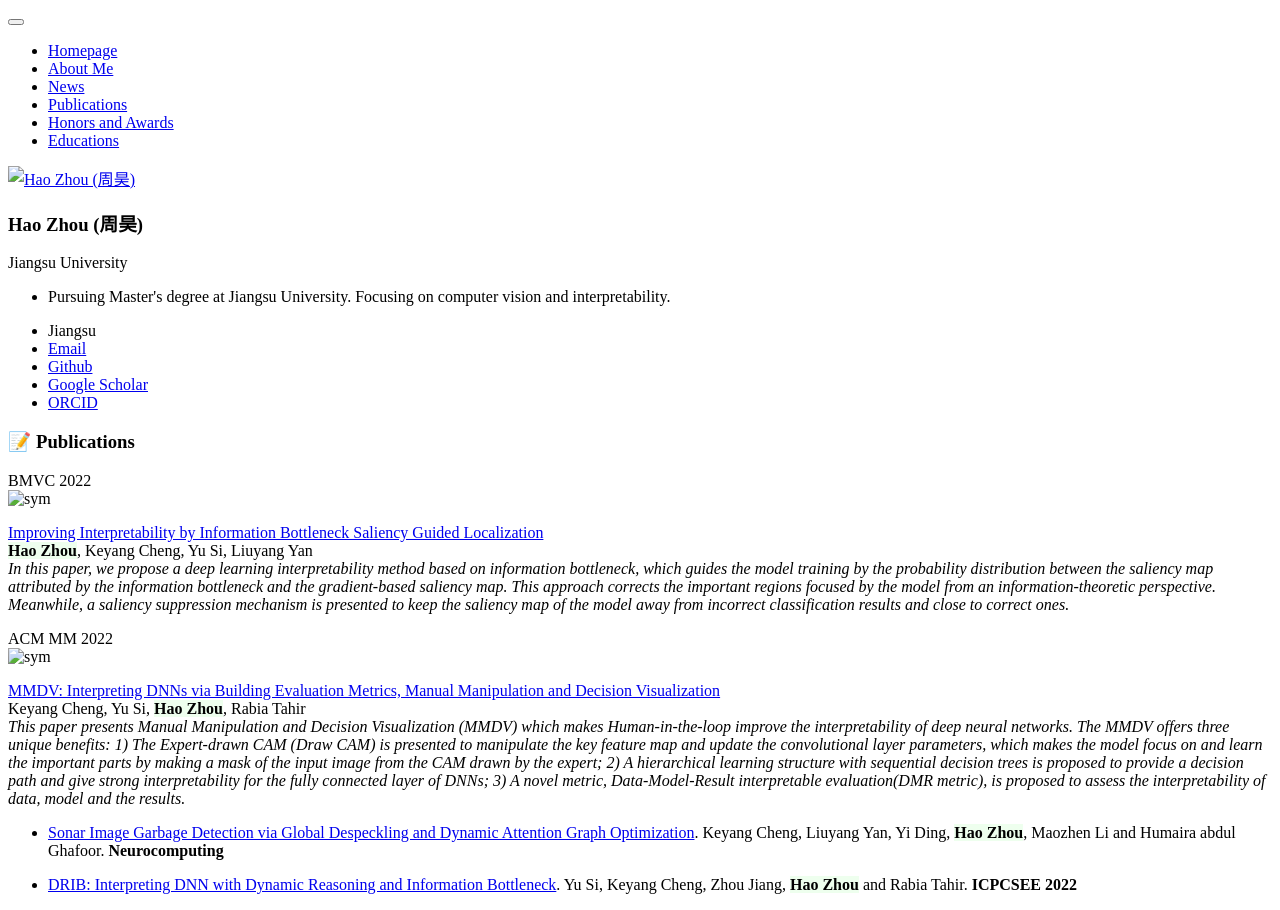
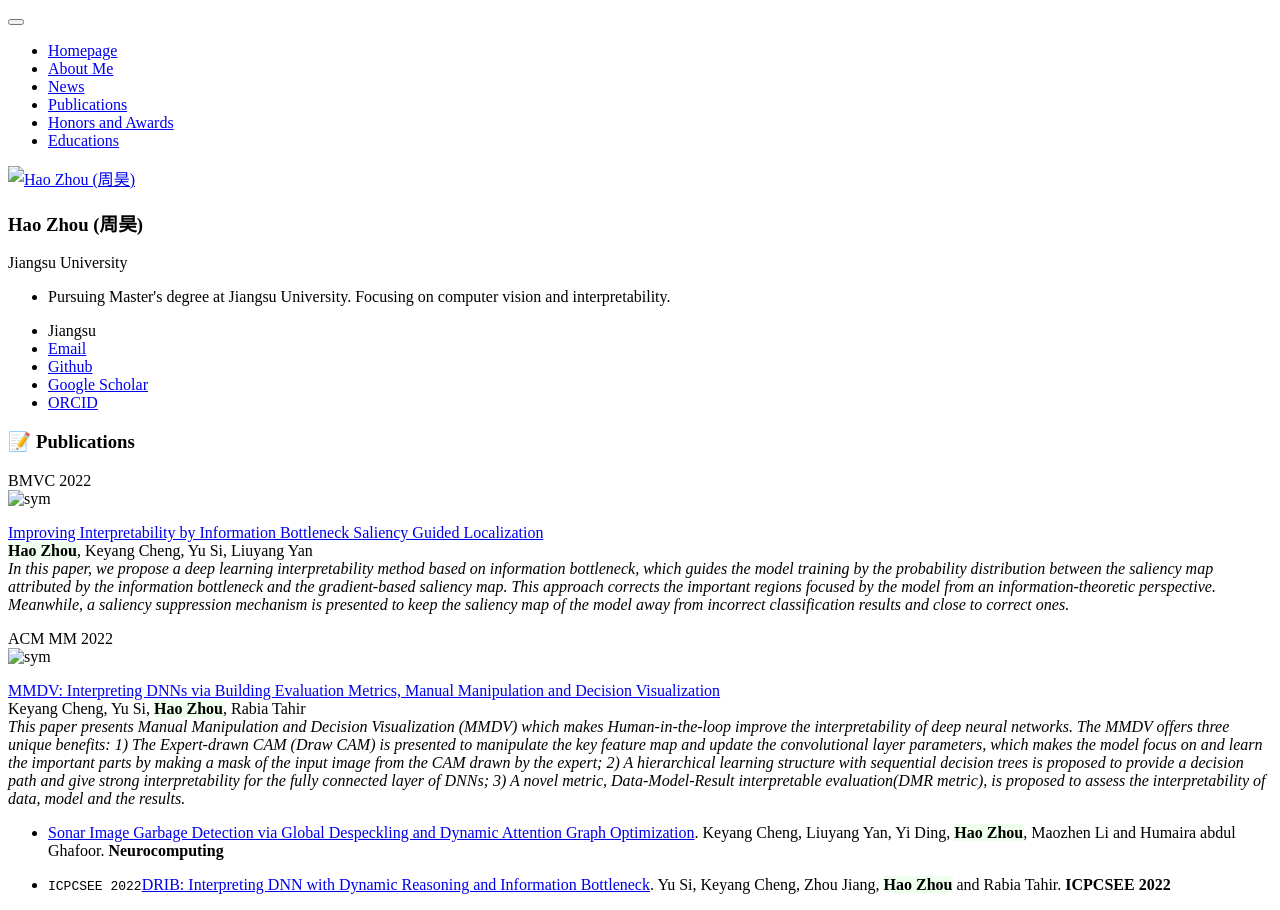
Before and after one commit to iamzhouh/iamzhouh.github.io, a Jekyll site: the page built from _pages/includes/pub.md, in a window 1280 px wide. Built offline with Jekyll 4.4.1, drawn with Linux system fonts in a browser that asks for light colours; our own code applies the rules of GitHub Pages for plain Markdown files.

Commit message:
Update pub.md

```diff
--- a/_pages/includes/pub.md
+++ b/_pages/includes/pub.md
@@ -20,4 +20,4 @@ Keyang Cheng, Yu Si, **<font style="background: #eeffee">Hao Zhou</font>**, Rabi
 
 - [Sonar Image Garbage Detection via Global Despeckling and Dynamic Attention Graph Optimization](https://www.sciencedirect.com/science/article/pii/S0925231223001133). Keyang Cheng, Liuyang Yan, Yi Ding, **<font style="background: #eeffee">Hao Zhou</font>**, Maozhen Li and Humaira abdul Ghafoor. **Neurocomputing**
 
-- [DRIB: Interpreting DNN with Dynamic Reasoning and Information Bottleneck](https://link.springer.com/chapter/10.1007/978-981-19-5194-7_14). Yu Si, Keyang Cheng, Zhou Jiang, **<font style="background: #eeffee">Hao Zhou</font>** and Rabia Tahir. **ICPCSEE 2022**
+- ``ICPCSEE 2022``[DRIB: Interpreting DNN with Dynamic Reasoning and Information Bottleneck](https://link.springer.com/chapter/10.1007/978-981-19-5194-7_14). Yu Si, Keyang Cheng, Zhou Jiang, **<font style="background: #eeffee">Hao Zhou</font>** and Rabia Tahir. **ICPCSEE 2022**
```
